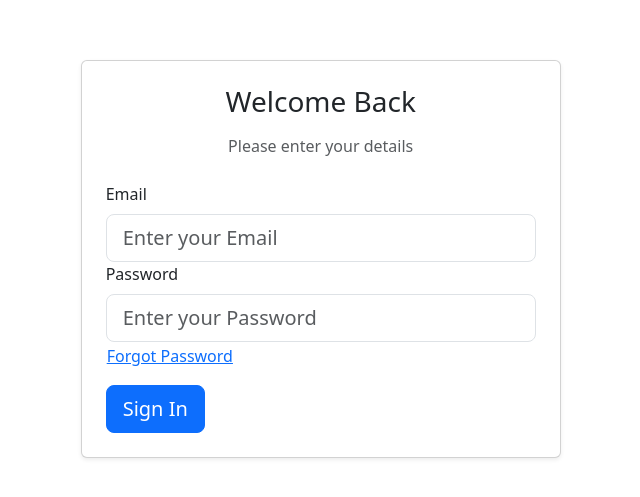
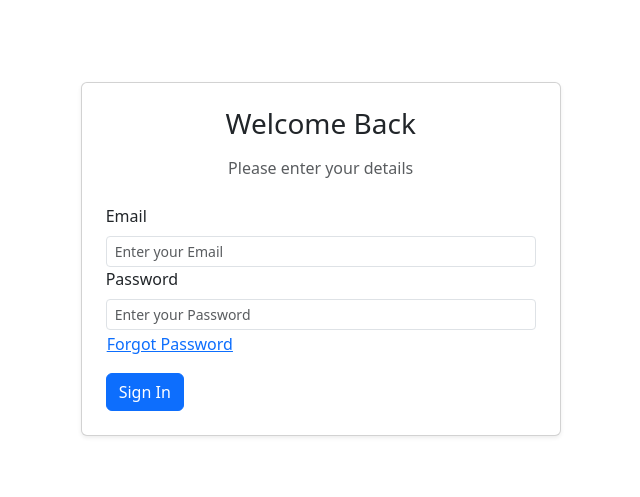
Before and after one commit to jhunel18/cms-fe, a React (Vite) app: page / in a window 1280 px wide. Shown: the part 141-638 px from the top of the page, without its empty margins (362-1002 px from the left). Built offline with nearby package versions, Linux system fonts and the light colour scheme.

Commit message:
Add custom hook for menu display per role

```diff
--- a/src/components/login/Login.jsx
+++ b/src/components/login/Login.jsx
@@ -45,7 +45,7 @@ const Login = ({ onSubmit }) => {
               <Form.Group controlId="email">
                 <Form.Label className="font-weight-bold">Email</Form.Label>
                 <Form.Control
-                  size="lg"
+                  size="sm"
                   type="email"
                   name="email"
                   value={formData.email}
@@ -57,7 +57,7 @@ const Login = ({ onSubmit }) => {
               <Form.Group controlId="password">
                 <Form.Label className="font-weight-bold">Password</Form.Label>
                 <Form.Control
-                size="lg"
+                size="sm"
                   type="password"
                   name="password"
                   value={formData.password}
@@ -75,7 +75,7 @@ const Login = ({ onSubmit }) => {
               <div className="text-right mb-3">
                 <Button variant="link" className="p-0">Forgot Password</Button>
               </div>
-              <Button variant="primary" size="lg" type="submit" block>
+              <Button variant="primary" size="md" type="submit" block>
                 Sign In
               </Button>
             </Form>
--- a/src/components/sidebar/Sidebar.jsx
+++ b/src/components/sidebar/Sidebar.jsx
@@ -1,6 +1,7 @@
 import React from 'react';
 import { Nav } from 'react-bootstrap';
 import { Link } from 'react-router-dom';
+
 
 const Sidebar = ({menuItems }) => {
   return (
--- a/src/hooks/UseDashboard.jsx
+++ b/src/hooks/UseDashboard.jsx
@@ -10,7 +10,7 @@ export function useDashboardData(role) {
             setMenuItems(['Dashboard', 'Manage Users', 'Reports']);
             setUsername(role);
         } else {
-            setMenuItems(['Dashboard', 'My Profile', 'Supplies', 'Settings']);
+            setMenuItems(['Dashboard', 'My Profile', 'Supplies', 'Treatment Record', 'Reports']);
             setUsername(role);
         }
     }, [role]);
--- a/src/pages/user/UserDashboardPage.jsx
+++ b/src/pages/user/UserDashboardPage.jsx
@@ -4,8 +4,7 @@ import { getUserRole } from '../../utils/TokenHelpers';
 import {useDashboardData} from '../../hooks/UseDashboard'
 
 const UserDashboardPage = () => {
-  // const userMenuItems = ['Dashboard', 'My Profile', 'Settings'];
-  // const userUsername = getUserRole();  // Define the username here
+
   const { menuItems, username } = useDashboardData(getUserRole());
   return (
     <RootLayout menuItems={menuItems} username={username}>
--- a/src/ui/Header.jsx
+++ b/src/ui/Header.jsx
@@ -11,8 +11,8 @@ const Header = ({username}) => {
     navigate('/'); // Redirect to the login page after logout
   };
   return (
-    <Navbar bg="secondary" variant="dark" expand="lg" className="px-4 fixed-top">
-      <Navbar.Brand href="#">Dashboard</Navbar.Brand>
+    <Navbar bg="secondary" variant="light" expand="lg" className=" bg-body-tertiary px-4 fixed-top">
+      <Navbar.Brand href="#">PUP Clinic Inventory Management System</Navbar.Brand>
       <Navbar.Toggle aria-controls="basic-navbar-nav" />
       <Navbar.Collapse className="justify-content-end">
         <Dropdown align="end">
```
